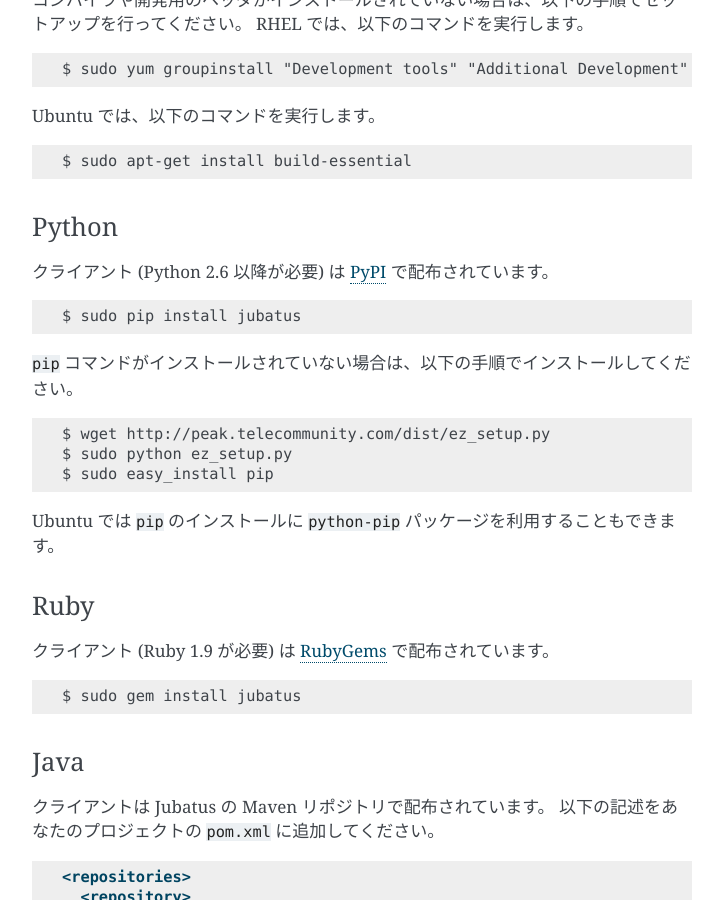
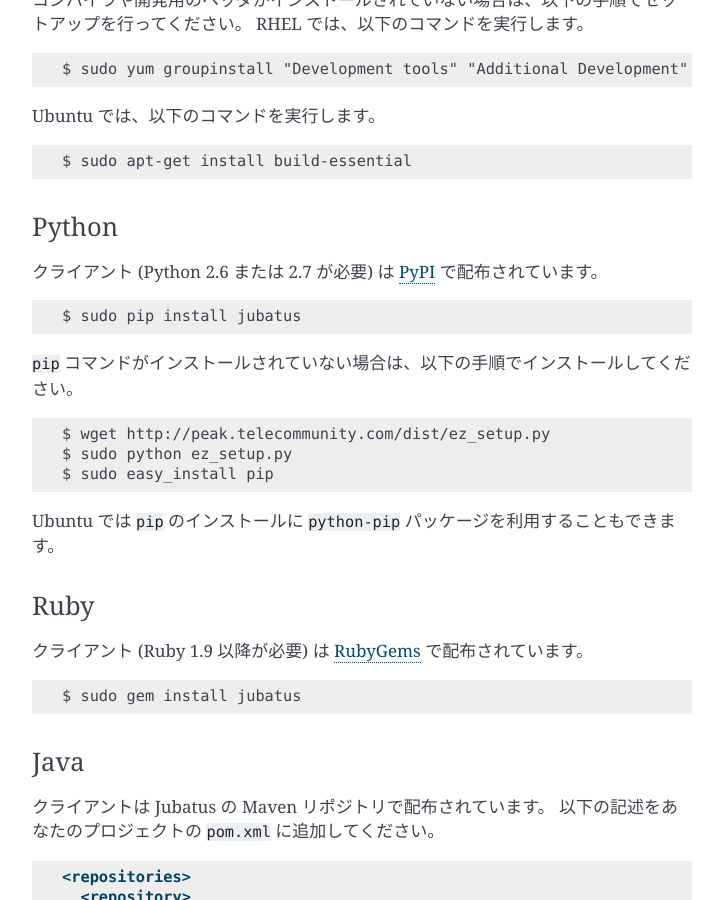
Before and after one commit to jubatus/website, a Sphinx documentation site: the page built from source/ja/quickstart.rst, in a window 1280 px wide and 900 px high, scrolled down 2228 px. Shown: the whole window, without its empty margins (388-1111 px from the left). Built offline with Sphinx 7.4.7, drawn with Linux system fonts in a browser that asks for light colours; the version number could not be read and is left out.

Commit message:
update Ruby / Python requirements

```diff
--- a/source/en/quickstart.rst
+++ b/source/en/quickstart.rst
@@ -112,7 +112,7 @@ For Ubuntu systems, type:
 Python
 ~~~~~~
 
-The client (requires Python 2.6 or later) is available in `PyPI <http://pypi.python.org/pypi/jubatus>`_.
+The client (requires Python 2.6 or 2.7) is available in `PyPI <http://pypi.python.org/pypi/jubatus>`_.
 
 ::
 
--- a/source/ja/quickstart.rst
+++ b/source/ja/quickstart.rst
@@ -112,7 +112,7 @@ Ubuntu では、以下のコマンドを実行します。
 Python
 ~~~~~~
 
-クライアント (Python 2.6 以降が必要) は `PyPI <http://pypi.python.org/pypi/jubatus>`_ で配布されています。
+クライアント (Python 2.6 または 2.7 が必要) は `PyPI <http://pypi.python.org/pypi/jubatus>`_ で配布されています。
 
 ::
 
```
Also changed, not shown: other parts of source/en/quickstart.rst (+1 -1 lines), other parts of source/ja/quickstart.rst (+1 -1 lines).
